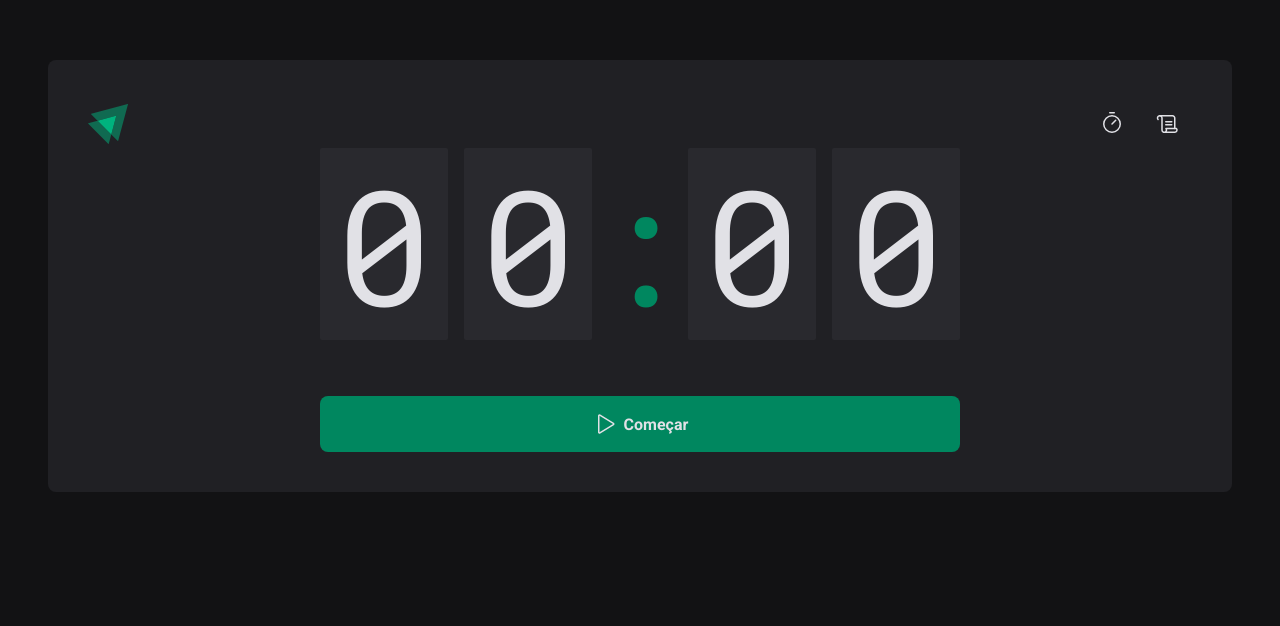
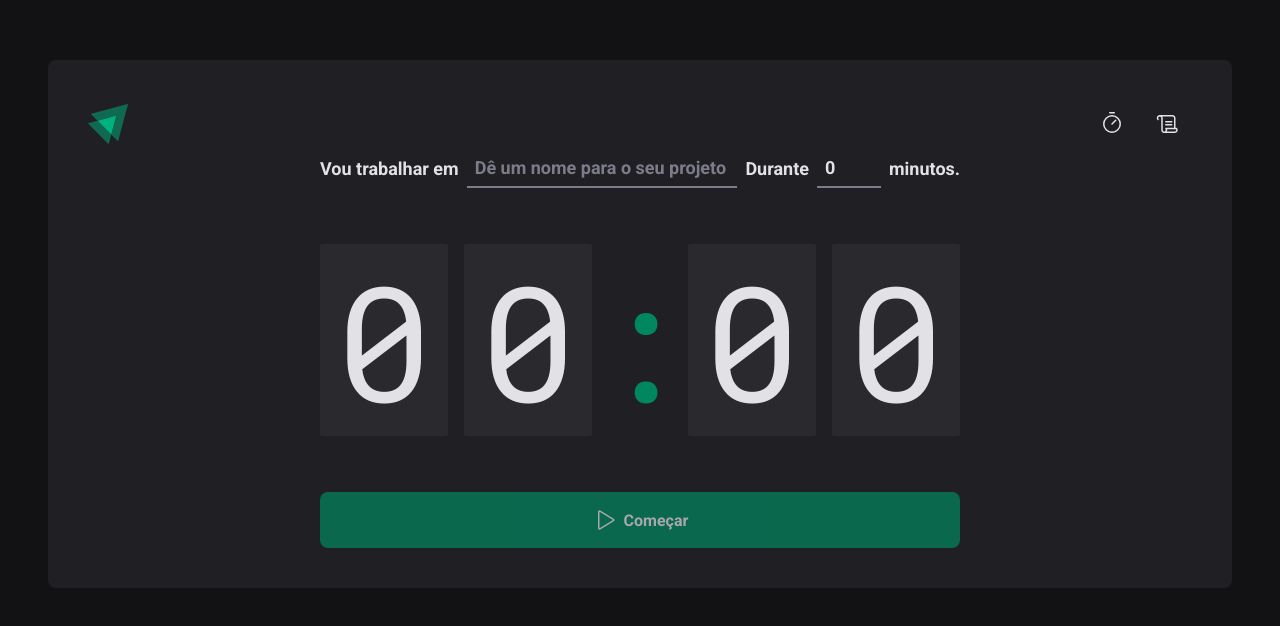
Before and after one commit to Marianadias503/M-todo-Pomodoro, a React (Vite) app in the folder ProjetoPomodoro/: page / in a window 1280 px wide. Shown: the part 180-806 px from the top of the page. Built offline with nearby package versions, Linux system fonts and the light colour scheme.

Commit message:
realizando o contexto no formulario

```diff
--- a/ProjetoPomodoro/src/components/Header/index.tsx
+++ b/ProjetoPomodoro/src/components/Header/index.tsx
@@ -1,4 +1,4 @@
-import { HeaderContainer } from "./styles";
+import { HeaderContainer } from "./style";
 import LogoIgnite from  '../../assets/logo-ignite.svg'
 import {Timer, Scroll} from 'phosphor-react'
 import { NavLink } from "react-router-dom";
--- a/ProjetoPomodoro/src/pages/Home/components/Countdown/index.tsx
+++ b/ProjetoPomodoro/src/pages/Home/components/Countdown/index.tsx
@@ -1,45 +1,47 @@
-
-import {useContext, useEffect, useState} from 'react'
+import { useContext, useEffect } from 'react';
 import { CountdownContainer, Separator } from './style';
 import { differenceInSeconds } from 'date-fns';
 import { CyclesContext } from '../..';
 
+export function Countdown() {
+  const {
+    activeCycle,
+    activeCycleId,
+    markCurrentCycleAsFinished,
+    amountSecondsPassed,
+    setSecondsPassed
+  } = useContext(CyclesContext);
 
-export function Countdown(){
+  const totalSeconds = activeCycle ? activeCycle.minutesAmount * 60 : 0;
 
-     const{ activeCycle, activeCycleId,markCurrentCycleAsFinished} = useContext (CyclesContext)
-
-
-    const [amountSecondsPassed, setAmountSecondsPassed] = useState(0);
-    const totalSeconds = activeCycle ? activeCycle.minutesAmount * 60 : 0;
   useEffect(() => {
     let interval: number;
 
     if (activeCycle) {
-
       interval = window.setInterval(() => {
         const secondsDifference = differenceInSeconds(
           new Date(),
-               activeCycle.startDate
-              )
+          new Date(activeCycle.startDate)
+        );
 
-              if (secondsDifference>= totalSeconds){
-
-              markCurrentCycleAsFinished ()
-              setAmountSecondsPassed(totalSeconds)
-              clearInterval(interval)
-
+        if (secondsDifference >= totalSeconds) {
+          markCurrentCycleAsFinished();
+          setSecondsPassed(totalSeconds);
+          clearInterval(interval);
         } else {
-                setAmountSecondsPassed( secondsDifference);
+          setSecondsPassed(secondsDifference);
         }
-
-
       }, 1000);
 
       return () => clearInterval(interval);
     }
-      }, [activeCycle,totalSeconds, activeCycleId,markCurrentCycleAsFinished]);
-
+  }, [
+    activeCycle,
+    totalSeconds,
+    activeCycleId,
+    markCurrentCycleAsFinished,
+    setSecondsPassed
+  ]);
 
   const currentSeconds = activeCycle ? totalSeconds - amountSecondsPassed : 0;
   const minutesAmount = Math.floor(currentSeconds / 60);
@@ -48,15 +50,12 @@
   const seconds = String(secondsAmount).padStart(2, '0');
 
   useEffect(() => {
-
     if (activeCycle) {
       document.title = `${minutes}:${seconds}`;
     }
   }, [minutes, seconds, activeCycle]);
 
-
-
-    return(
+  return (
     <CountdownContainer>
       <span>{minutes[0]}</span>
       <span>{minutes[1]}</span>
@@ -64,12 +63,5 @@
       <span>{seconds[0]}</span>
       <span>{seconds[1]}</span>
     </CountdownContainer>
-
-
-
-
-
-
-
-    )
+  );
 }
--- a/ProjetoPomodoro/src/pages/Home/components/NewCycleForm/index.tsx
+++ b/ProjetoPomodoro/src/pages/Home/components/NewCycleForm/index.tsx
@@ -1,23 +1,13 @@
 import { FormContainer, MinutesAmountInput, TaskInput } from './style';
-import * as zod from 'zod';
-import { useForm } from 'react-hook-form';
-import { zodResolver } from '@hookform/resolvers/zod';
+import { useContext } from 'react';
+import { CyclesContext } from '../..';
+import { useFormContext } from 'react-hook-form';
 
+export function NewCycleForm() {
+  const { activeCycle } = useContext(CyclesContext);
+  const { register } = useFormContext();
 
-
-
-
-
-const newCycleFormValidationSchema = zod.object({
-  task: zod.string().min(1, 'Informe a tarefa'),
-  minutesAmount: zod.number().min(5).max(60),
-});
-
-export function NewCycleForm(){
-  const { register, handleSubmit, watch, reset } = useForm({
-    resolver: zodResolver(newCycleFormValidationSchema),
-  });
-    return(
+  return (
     <FormContainer>
       <label htmlFor="task">Vou trabalhar em</label>
       <TaskInput
@@ -47,5 +37,5 @@
       />
       <span>minutos.</span>
     </FormContainer>
-    )
+  );
 }
--- a/ProjetoPomodoro/src/pages/Home/components/NewCycleForm/style.ts
+++ b/ProjetoPomodoro/src/pages/Home/components/NewCycleForm/style.ts
@@ -1,7 +1,4 @@
-
 import styled from 'styled-components';
-
-
 
 export const FormContainer = styled.div`
   width: 100%;
--- a/ProjetoPomodoro/src/pages/Home/index.tsx
+++ b/ProjetoPomodoro/src/pages/Home/index.tsx
@@ -1,8 +1,11 @@
 import { HandPalm, Play } from "phosphor-react";
-import {  HomeContainer, StartCountDownButton, StopCountDownButton } from "./styles";
-import { createContext, useEffect, useState } from 'react';
-import { NewCycleForm } from "./components/NewCycleForm";
+import { FormProvider, useForm } from 'react-hook-form';
+import { zodResolver } from '@hookform/resolvers/zod';
+import * as zod from 'zod';
+import { createContext, useState } from 'react';
+import { HomeContainer, StartCountDownButton, StopCountDownButton } from "./style";
 import { Countdown } from "./components/Countdown";
+import { NewCycleForm } from './components/NewCycleForm';
 
 interface Cycle {
   id: string;
@@ -10,44 +13,54 @@
   minutesAmount: number;
   startDate: Date;
   interruptDate?: Date;
-  finishedDate?:Date;
+  finishedDate?: Date;
 }
 
-
-interface CyclesContextType{
- activeCycle: Cycle | undefined
- activeCycleId: string | null
- markCurrentCycleAsFinished : () => void
-
-
-
+interface CyclesContextType {
+  activeCycle: Cycle | undefined;
+  activeCycleId: string | null;
+  markCurrentCycleAsFinished: () => void;
+  amountSecondsPassed: number;
+  setSecondsPassed: (seconds: number) => void;
 }
 
+export const CyclesContext = createContext({} as CyclesContextType);
 
- export const CyclesContext = createContext ({} as CyclesContextType)
+const newCycleFormValidationSchema = zod.object({
+  task: zod.string().min(1, 'Informe a tarefa'),
+  minutesAmount: zod.number().min(5).max(60),
+});
 
-
-const Home = () =>
-{
+const Home = () => {
   const [cycles, setCycles] = useState<Cycle[]>([]);
   const [activeCycleId, setActiveCycleId] = useState<string | null>(null);
+  const [amountSecondsPassed, setAmountSecondsPassed] = useState(0);
+
+  const newCycleForm = useForm({
+    resolver: zodResolver(newCycleFormValidationSchema),
+    defaultValues: {
+      task: '',
+      minutesAmount: 0,
+    },
+  });
+
+  const { handleSubmit, watch, reset } = newCycleForm;
+
   const activeCycle = cycles.find((cycle) => cycle.id === activeCycleId);
 
-   function markCurrentCycleAsFinished (){
-    setCycles ((state) => state.map((cycle) => {
-      if ( cycle.id === activeCycleId) {
-        return{...cycle, finishedDate : new Date()}
+  function markCurrentCycleAsFinished() {
+    setCycles((state) =>
+      state.map((cycle) => {
+        if (cycle.id === activeCycleId) {
+          return { ...cycle, finishedDate: new Date() };
+        } else {
+          return cycle;
+        }
+      })
+    );
+  }
 
-      } else{
-        return cycle
-      }
-    }),
-  )
-}
-
-
-
- /* function handleCreateNewCycle(data: any) {
+  function handleCreateNewCycle(data: any) {
     const id = String(new Date().getTime());
     const newCycle: Cycle = {
       id,
@@ -59,36 +72,39 @@
     setActiveCycleId(id);
     setAmountSecondsPassed(0);
     reset();
-  } */
+  }
 
+  function handleInterruptCycle() {
+    setCycles((state) =>
+      state.map((cycle) => {
+        if (cycle.id === activeCycleId) {
+          return { ...cycle, interruptDate: new Date() };
+        } else {
+          return cycle;
+        }
+      })
+    );
+    setActiveCycleId(null);
+  }
 
-function handleInterruptCycle(){
+  const task = watch('task');
+  const isSubmitDisabled = !task;
 
-
-  setCycles( state => state.map((cycle) => {
-    if ( cycle.id === activeCycleId) {
-      return{...cycle, interruptDate: new Date()}
-
-    } else{
-      return cycle
-    }
-  }),
-)
-   setActiveCycleId(null)
-
-}
-
-//const task = watch('task');
-//const isSubmitDisabled = !task;
   return (
     <HomeContainer>
-      <form /*</HomeContainer> onSubmit={handleSubmit(handleCreateNewCycle)}*/ action="">
-
-      <CyclesContext.Provider value ={{activeCycle, activeCycleId,markCurrentCycleAsFinished}}>
-    { /* < NewCycleForm /> */}
-      <Countdown />
-
-      </CyclesContext.Provider>
+      <form onSubmit={handleSubmit(handleCreateNewCycle)} action="">
+        <CyclesContext.Provider value={{
+          activeCycle,
+          activeCycleId,
+          markCurrentCycleAsFinished,
+          amountSecondsPassed,
+          setSecondsPassed: setAmountSecondsPassed
+        }}>
+          <FormProvider {...newCycleForm}>
+            <NewCycleForm />
+          </FormProvider>
+          <Countdown />
+        </CyclesContext.Provider>
 
         {activeCycle ? (
           <StopCountDownButton onClick={handleInterruptCycle} type="button">
@@ -96,7 +112,7 @@
             Interromper
           </StopCountDownButton>
         ) : (
-          <StartCountDownButton /*disabled={isSubmitDisabled}*/ type="submit">
+          <StartCountDownButton disabled={isSubmitDisabled} type="submit">
             <Play size={24} />
             Começar
           </StartCountDownButton>
```
Also changed, not shown: ProjetoPomodoro/src/components/Header/style.ts (renamed from ProjetoPomodoro/src/components/Header/styles.ts), ProjetoPomodoro/src/pages/Home/style.ts (renamed from ProjetoPomodoro/src/pages/Home/styles.ts). Lines whose indentation alone changed are shown as unchanged.
